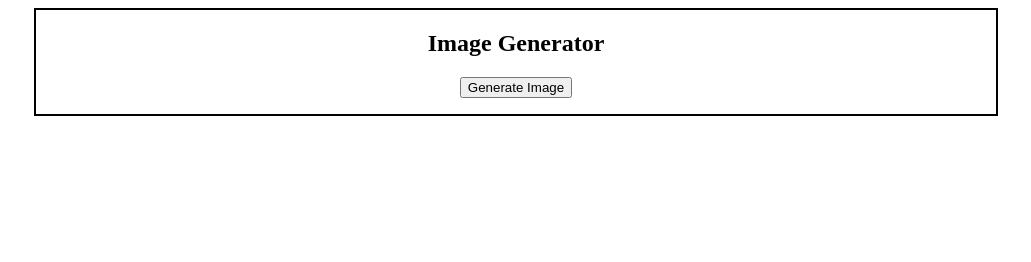
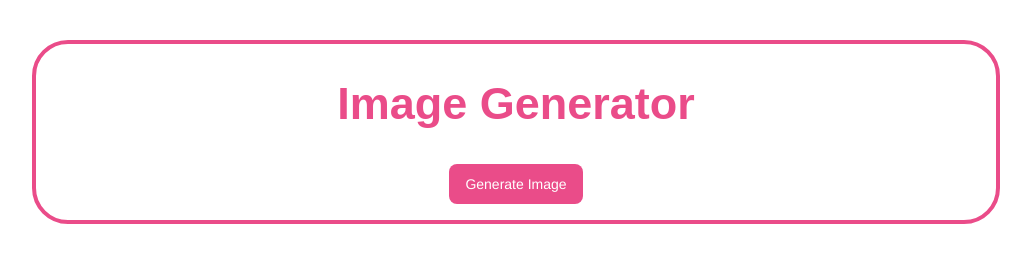
Before and after one commit to akashzeno/random-image-generator, a plain HTML site: page index.html in a window 1280 px wide. Shown: the whole page, without its empty margins (124-1155 px from the left). Drawn offline with Linux system fonts and the light colour scheme.

Commit message:
Added Styling

```diff
--- a/index.html
+++ b/index.html
@@ -10,9 +10,9 @@
     <script defer src="static/js/script.js"></script>
 </head>
 <body>
-    <main class="mainContainer">
+    <main class="mainContainer weave">
         <h2 class="mainContainer__title">Image Generator</h2>
-        <button class="mainContainer__imgGenBtn">Generate Image</button>
+        <button role="button" class="button-1 mainContainer__imgGenBtn">Generate Image</button>
         <div class="mainContainer__imgContainer"></div>
     </main>
 </body>
--- a/static/css/style.css
+++ b/static/css/style.css
@@ -1,15 +1,61 @@
 .mainContainer {
+    font: 700 30px/120px "Quicksand", sans-serif;
     width: 75vw;
-    margin: 0 auto;
     text-align: center;
-	border: 2px solid black;
+    border-radius: 36px;
+    border: 4px solid #EA4C89;
+    margin: 40px auto;
+    color: #EA4C89;
+    display: flex;
+    flex-direction: column;
+    align-items: center;
+}
+
+.mainContainer__title {
+    margin: 0;
+}
+
+.button-1 {
+    background-color: #EA4C89;
+    border-radius: 8px;
+    border-style: none;
+    box-sizing: border-box;
+    color: #FFFFFF;
+    cursor: pointer;
+    display: inline-block;
+    font-family: "Haas Grot Text R Web", "Helvetica Neue", Helvetica, Arial, sans-serif;
+    font-size: 14px;
+    font-weight: 500;
+    height: 40px;
+    line-height: 20px;
+    list-style: none;
+    margin: 0;
+    outline: none;
+    padding: 10px 16px;
+    position: relative;
+    text-align: center;
+    text-decoration: none;
+    transition: color 100ms;
+    vertical-align: baseline;
+    user-select: none;
+    -webkit-user-select: none;
+    touch-action: manipulation;
+}
+
+.button-1:hover {
+    transform: translateY(-1px);
+    background-color: #F082AC;
+}
+
+.button-1:active {
+    transform: translateY(0);
 }
 
 .mainContainer__imgGenBtn {
 	margin-bottom: 1rem;
 }
-
 .mainContainer__imgContainer {
+    width: 100%;
     display: flex;
     flex-wrap: wrap;
     justify-content: space-around;
--- a/static/js/script.js
+++ b/static/js/script.js
@@ -1,7 +1,15 @@
+let randomImgList = "";
+const imageURL = "https://random.imagecdn.app/300/150";
+const imageContainer = document.querySelector(".mainContainer__imgContainer");
+
+
+async function getImage() {
+    const response = await fetch(imageURL);
+    const img = document.createElement("img");
+    img.src = response.url;
+    imageContainer.appendChild(img);
+}
+
 document.querySelector(".mainContainer__imgGenBtn").addEventListener("click",()=>{
-
-    randomImgList += `<img src="https://random.imagecdn.app/300/150">`;
-    document.querySelector(".mainContainer__imgContainer").innerHTML = randomImgList;
+    getImage();
 });
-
-let randomImgList = "";
```
